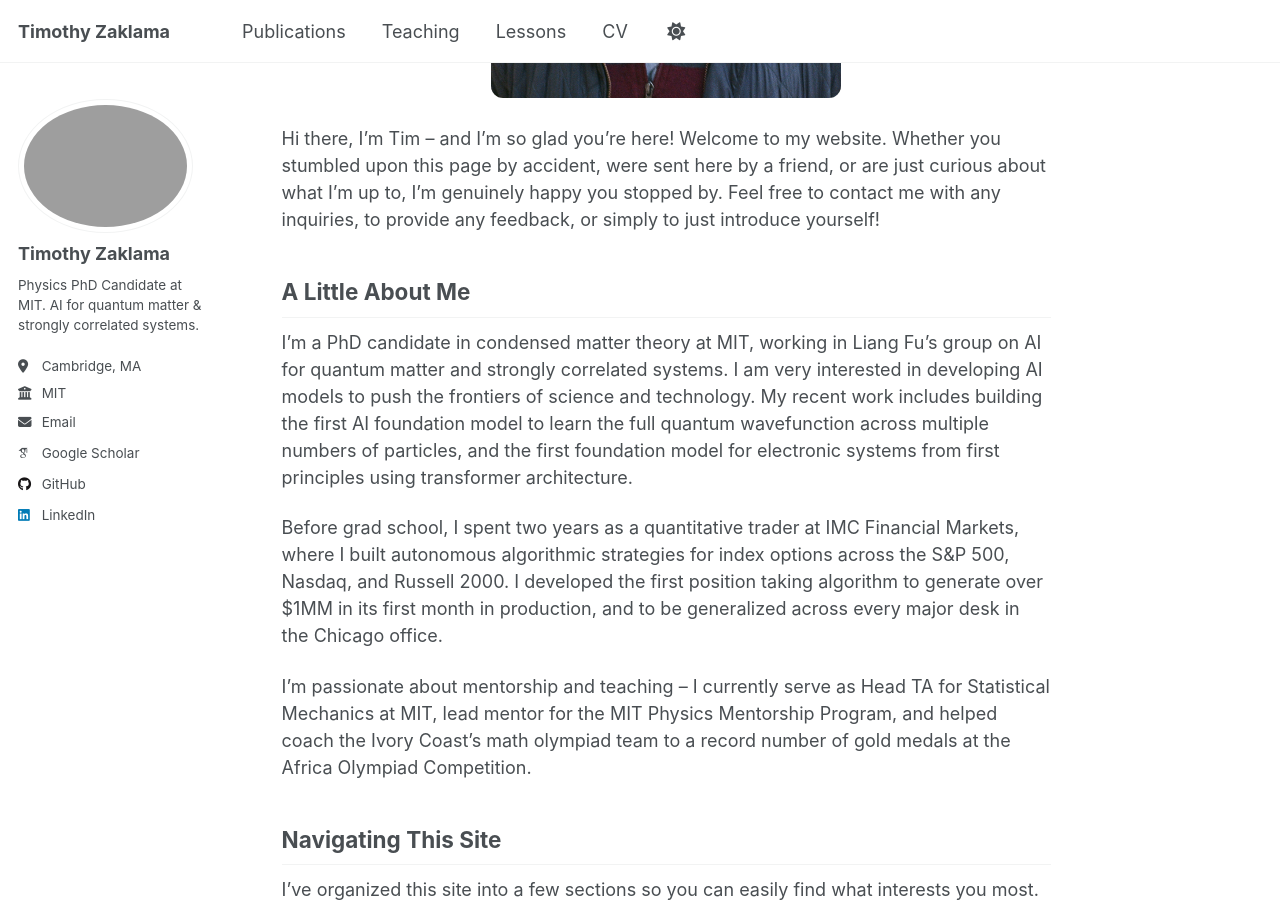
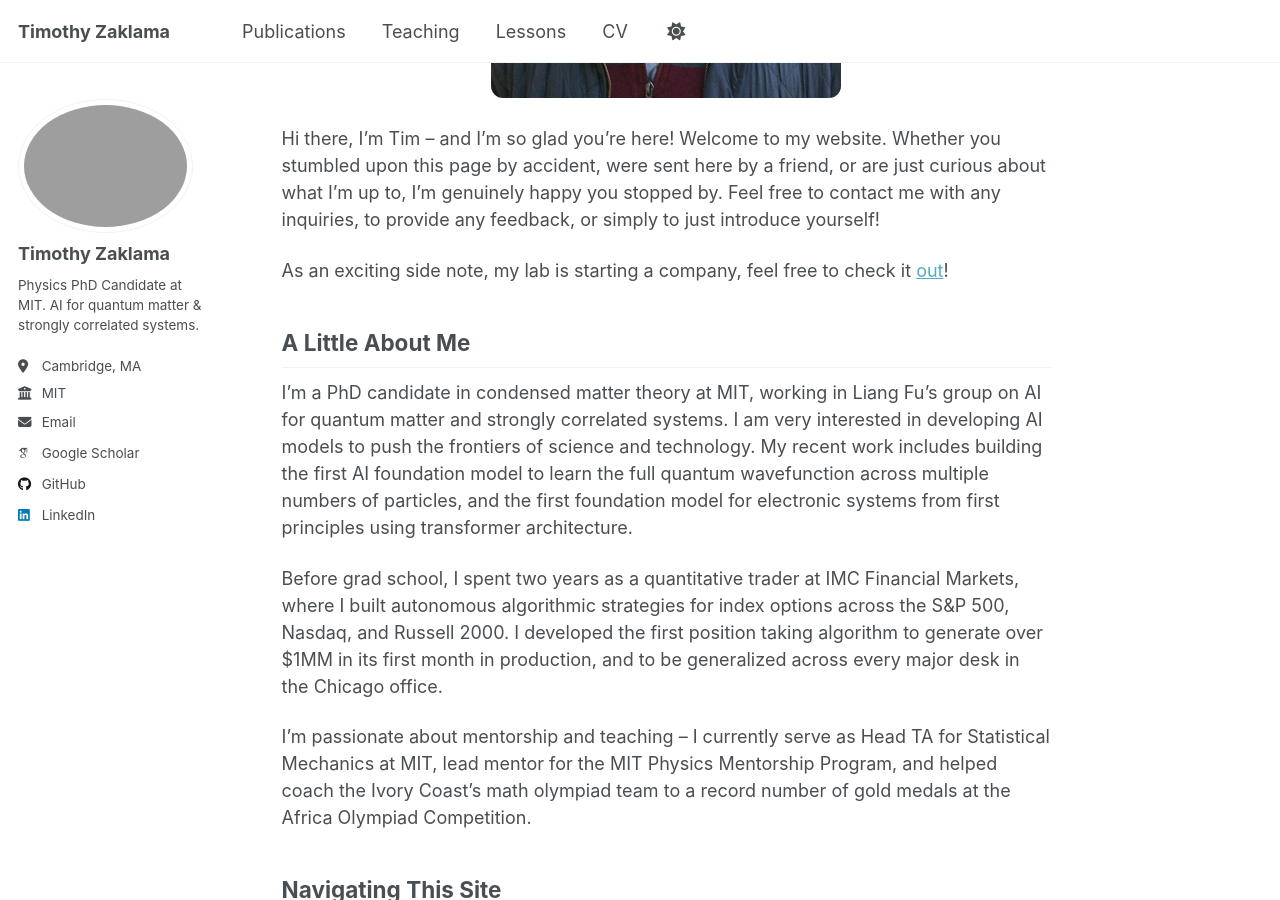
Before and after one commit to tzaklama1/tzaklama_web, a Jekyll site: the page built from _pages/about.md, in a window 1280 px wide and 900 px high, scrolled down 515 px. Built offline with Jekyll 4.4.1, drawn with Linux system fonts in a browser that asks for light colours; some web fonts are replaced; a script that is not in the unit is left out.

Commit message:
Added Company Plug

```diff
--- a/_pages/about.md
+++ b/_pages/about.md
@@ -10,6 +10,8 @@ redirect_from:
 <img src="/tzaklama_web/images/welcome_headshot.jpeg" alt="Timothy Zaklama" style="display: block; margin: 0 auto 1.5em auto; max-width: 350px; border-radius: 12px;">
 
 Hi there, I'm Tim -- and I'm so glad you're here! Welcome to my website. Whether you stumbled upon this page by accident, were sent here by a friend, or are just curious about what I'm up to, I'm genuinely happy you stopped by. Feel free to contact me with any inquiries, to provide any feedback, or simply to just introduce yourself!
+
+As an exciting side note, my lab is starting a company, feel free to check it [out](https://deeppsi.ai)!
 
 ## A Little About Me
 
```
